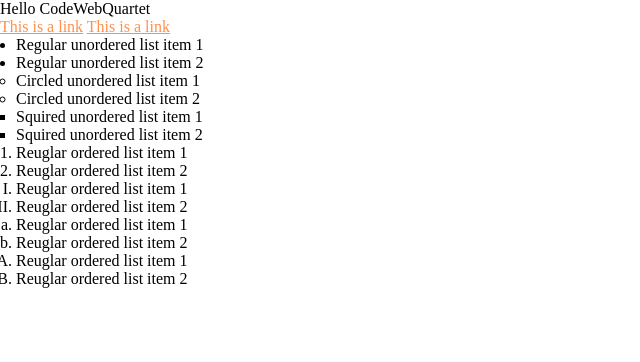
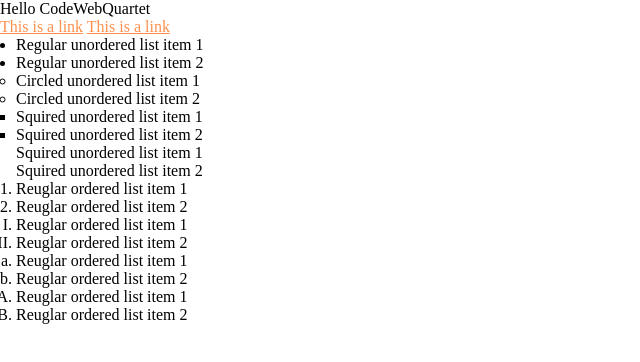
Before and after one commit to QingjieShen/codewebquartet, a plain HTML site: page index.html in a window 1280 px wide. Shown: the whole page, without its empty margins (0-640 px from the left). Drawn offline with nearby package versions, Linux system fonts and the light colour scheme; files that its build step writes are made by us from their sources.

Commit message:
adds list-none utility class

```diff
--- a/index.html
+++ b/index.html
@@ -22,6 +22,10 @@
         <li>Squired unordered list item 1</li>
         <li>Squired unordered list item 2</li>
     </ul>
+    <ul class="ul-none">
+        <li>Squired unordered list item 1</li>
+        <li>Squired unordered list item 2</li>
+    </ul>
     <ol>
         <li>Reuglar ordered list item 1</li>
         <li>Reuglar ordered list item 2</li>
--- a/src/_base.scss
+++ b/src/_base.scss
@@ -29,6 +29,10 @@ ul, .ul-disc {
     list-style: square;
 }
 
+.ul-none {
+    list-style: none;
+}
+
 ol, .ol-decimal {
     list-style: decimal;
     margin-left: 1rem;
```
